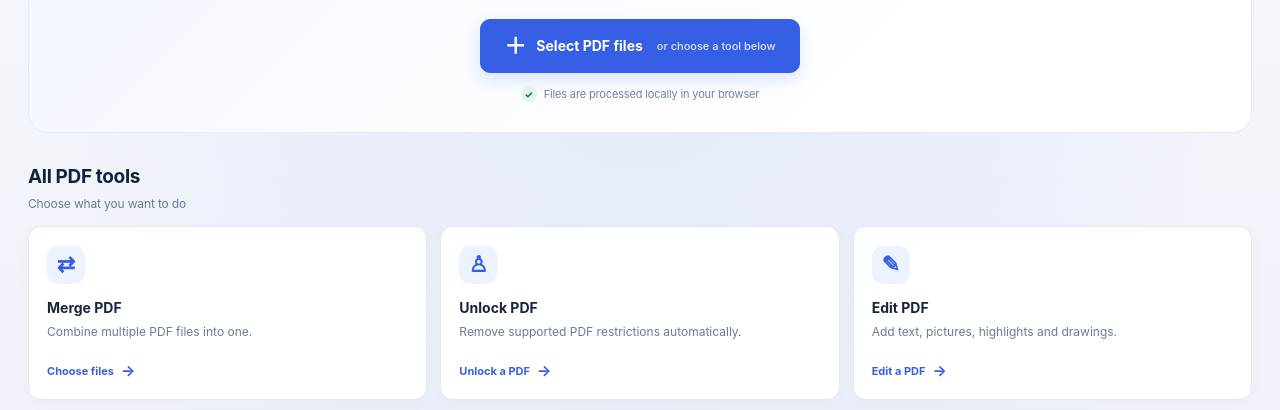
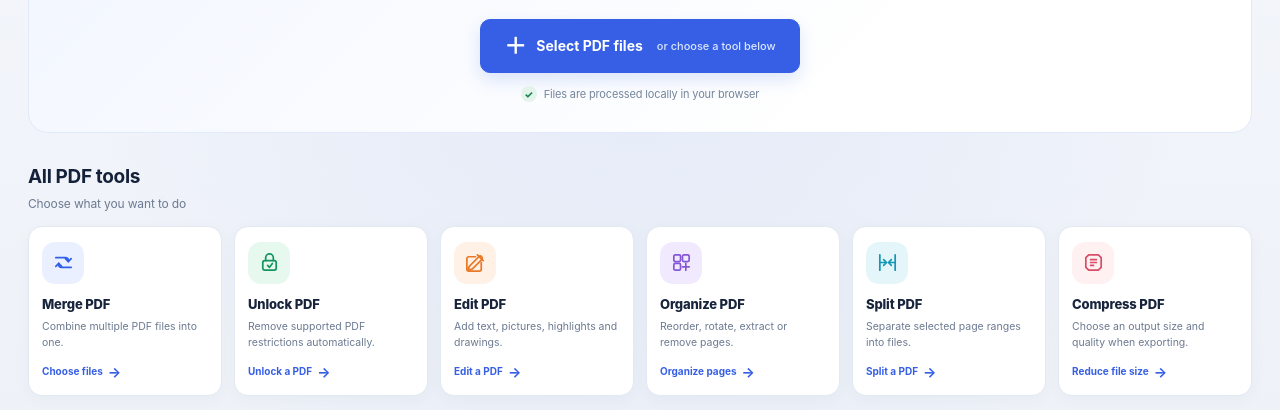
Before and after one commit to hayal05/atlaspdf, a plain HTML site: page pdf-tool-bundle/pdf-tool/index.html in a window 1280 px wide. Shown: the part 338-748 px from the top of the page. Drawn offline with Linux system fonts and the light colour scheme.

Commit message:
Show all PDF tools in one row with modern colorful icons (#42)
* Replace PDF tool glyphs with colorful SVG icons

* Arrange PDF tools in one horizontal row

```diff
--- a/pdf-tool-bundle/pdf-tool/css/home.css
+++ b/pdf-tool-bundle/pdf-tool/css/home.css
@@ -1,31 +1,22 @@
-/* All-in-one tool hub. Keeps the existing AtlasPDF blue-and-white palette. */
-.home-hub{padding:18px 0 34px}
-.home-hub[hidden]{display:none}
+/* All-in-one tool hub: one clean row with colorful, consistent SVG icons. */
+.home-hub{padding:18px 0 34px}.home-hub[hidden]{display:none}
 .home-hero{padding:clamp(28px,5vw,58px) 24px 30px;text-align:center;background:linear-gradient(135deg,#f0f5ff 0%,#fff 72%);border:1px solid #e1eafa;border-radius:20px}
 .home-eyebrow{display:inline-block;margin-bottom:10px;color:var(--blue);font-size:10px;font-weight:800;letter-spacing:1.7px}
 .home-hero h1{max-width:720px;margin:0 auto;color:#18243a;font-size:clamp(28px,4.6vw,43px);line-height:1.12;letter-spacing:-1.5px}
 .home-hero>p{max-width:590px;margin:13px auto 22px;color:#718096;font-size:15px}
 .home-upload{min-height:54px;display:inline-flex;align-items:center;justify-content:center;gap:10px;padding:0 23px;border:1px solid var(--blue);border-radius:10px;background:var(--blue);color:#fff;font-size:14px;font-weight:750;box-shadow:0 7px 17px #2d63e229}
-.home-upload>span{font-size:22px;line-height:1}
-.home-upload small{margin-left:4px;color:#dce7ff;font-size:11px;font-weight:500}
-.home-upload:hover{background:var(--blue-dark)}
-.home-privacy{margin-top:13px;color:#75859b;font-size:11px}
-.home-privacy span{display:inline-grid;place-items:center;width:16px;height:16px;margin-right:4px;border-radius:50%;background:#e4f4eb;color:#16845b;font-size:10px;font-weight:800}
-.home-tools-heading{display:flex;align-items:flex-end;justify-content:space-between;margin:30px 0 13px}
-.home-tools-heading h2{margin:0;font-size:19px;letter-spacing:-.35px}
-.home-tools-heading p{margin:3px 0 0;color:var(--muted);font-size:12px}
-.home-tools{display:grid;grid-template-columns:repeat(3,minmax(0,1fr));gap:13px}
-.home-tool-card{min-width:0;min-height:174px;display:flex;flex-direction:column;align-items:flex-start;padding:19px 18px 16px;border:1px solid var(--line);border-radius:13px;background:#fff;color:var(--text);text-align:left;box-shadow:0 4px 16px rgba(29,53,87,.025);transition:border-color .16s,transform .16s,box-shadow .16s}
-.home-tool-card:hover{transform:translateY(-2px);border-color:#b9cbea;box-shadow:0 9px 23px rgba(29,53,87,.07)}
-.home-tool-icon{width:38px;height:38px;display:grid;place-items:center;margin-bottom:13px;border-radius:11px;background:var(--blue-soft);color:var(--blue);font-size:22px;font-weight:700}
-.home-tool-card strong{font-size:14px;font-weight:750}
-.home-tool-card>span:not(.home-tool-icon){margin-top:5px;color:var(--muted);font-size:12px;line-height:1.5}
-.home-tool-card b{display:flex;align-items:center;gap:7px;margin-top:auto;padding-top:13px;color:var(--blue);font-size:11px;font-weight:750}
-.home-tool-card b i{font-size:15px;font-style:normal;transition:transform .16s}
-.home-tool-card:hover b i{transform:translateX(3px)}
-.home-empty .workspace{padding-top:20px}
-.home-empty #uploadZone,.home-empty .documents-section>.section-heading,.home-empty #empty{display:none!important}
-.home-empty .documents-section{margin-top:0}
-.home-empty .top-actions>#add,.home-empty .top-actions>.quality-control,.home-empty .top-actions>#download{display:none}
-@media(max-width:760px){.home-tools{grid-template-columns:repeat(2,minmax(0,1fr))}.home-tool-card{min-height:166px;padding:16px}.home-hero{padding:34px 17px 25px}.home-hero>p{font-size:13px}.home-upload{width:100%;max-width:320px;flex-wrap:wrap;gap:6px}.home-upload small{width:100%;margin:0 0 0 28px}}
-@media(max-width:390px){.home-tools{gap:9px}.home-tool-card{padding:13px;min-height:170px}}
+.home-upload>span{font-size:22px;line-height:1}.home-upload small{margin-left:4px;color:#dce7ff;font-size:11px;font-weight:500}.home-upload:hover{background:var(--blue-dark)}
+.home-privacy{margin-top:13px;color:#75859b;font-size:11px}.home-privacy span{display:inline-grid;place-items:center;width:16px;height:16px;margin-right:4px;border-radius:50%;background:#e4f4eb;color:#16845b;font-size:10px;font-weight:800}
+.home-tools-heading{display:flex;align-items:flex-end;justify-content:space-between;margin:30px 0 13px}.home-tools-heading h2{margin:0;font-size:19px;letter-spacing:-.35px}.home-tools-heading p{margin:3px 0 0;color:var(--muted);font-size:12px}
+.home-tools{display:grid;grid-template-columns:repeat(6,minmax(0,1fr));gap:12px;width:100%}
+.home-tool-card{min-width:0;min-height:158px;display:flex;flex-direction:column;align-items:flex-start;padding:15px 13px 13px;border:1px solid var(--line);border-radius:14px;background:#fff;color:var(--text);text-align:left;box-shadow:0 4px 16px rgba(29,53,87,.035);transition:border-color .16s,transform .16s,box-shadow .16s}
+.home-tool-card:hover{transform:translateY(-3px);border-color:#b9cbea;box-shadow:0 10px 24px rgba(29,53,87,.09)}
+.home-tool-icon{width:42px;height:42px;display:grid;place-items:center;margin-bottom:11px;border-radius:13px;background:#eaf0ff;color:#315fe8}.home-tool-icon svg{width:23px;height:23px;display:block}
+.home-tool-card:nth-child(2) .home-tool-icon{background:#e7f8ef;color:#15945f}.home-tool-card:nth-child(3) .home-tool-icon{background:#fff1e6;color:#e87926}.home-tool-card:nth-child(4) .home-tool-icon{background:#f1eaff;color:#8656d8}.home-tool-card:nth-child(5) .home-tool-icon{background:#e5f6fb;color:#1596b5}.home-tool-card:nth-child(6) .home-tool-icon{background:#fff0f1;color:#d94d68}
+.home-tool-card strong{font-size:13px;font-weight:780;letter-spacing:-.15px}.home-tool-card>span:not(.home-tool-icon){margin-top:5px;color:var(--muted);font-size:10.5px;line-height:1.45}
+.home-tool-card b{display:flex;align-items:center;gap:5px;margin-top:auto;padding-top:11px;color:var(--blue);font-size:10px;font-weight:750}.home-tool-card b i{font-size:14px;font-style:normal;transition:transform .16s}.home-tool-card:hover b i{transform:translateX(3px)}
+.home-tool-card:focus-visible{outline:3px solid rgba(54,95,229,.28);outline-offset:3px}
+.home-empty .workspace{padding-top:20px}.home-empty #uploadZone,.home-empty .documents-section>.section-heading,.home-empty #empty{display:none!important}.home-empty .documents-section{margin-top:0}.home-empty .top-actions>#add,.home-empty .top-actions>.quality-control,.home-empty .top-actions>#download{display:none}
+@media(max-width:1050px){.home-tools{grid-template-columns:repeat(6,minmax(155px,1fr));overflow-x:auto;padding:2px 2px 12px;scroll-snap-type:x proximity;scrollbar-width:thin}.home-tool-card{scroll-snap-align:start}}
+@media(max-width:760px){.home-hero{padding:34px 17px 25px}.home-hero>p{font-size:13px}.home-upload{width:100%;max-width:320px;flex-wrap:wrap;gap:6px}.home-upload small{width:100%;margin:0 0 0 28px}.home-tools-heading{margin-top:24px}}
+@media(prefers-reduced-motion:reduce){.home-tool-card,.home-tool-card b i{transition:none!important}}
--- a/pdf-tool-bundle/pdf-tool/index.html
+++ b/pdf-tool-bundle/pdf-tool/index.html
@@ -41,13 +41,13 @@
       <div class="home-privacy"><span aria-hidden="true">✓</span> Files are processed locally in your browser</div>
     </div>
     <div class="home-tools-heading"><div><h2>All PDF tools</h2><p>Choose what you want to do</p></div></div>
-    <div class="home-tools">
-      <button class="home-tool-card" type="button" data-home-tool="merge"><span class="home-tool-icon">⇄</span><strong>Merge PDF</strong><span>Combine multiple PDF files into one.</span><b>Choose files <i>→</i></b></button>
-      <button class="home-tool-card" type="button" data-home-tool="unlock"><span class="home-tool-icon">♙</span><strong>Unlock PDF</strong><span>Remove supported PDF restrictions automatically.</span><b>Unlock a PDF <i>→</i></b></button>
-      <button class="home-tool-card" type="button" data-home-tool="edit"><span class="home-tool-icon">✎</span><strong>Edit PDF</strong><span>Add text, pictures, highlights and drawings.</span><b>Edit a PDF <i>→</i></b></button>
-      <button class="home-tool-card" type="button" data-home-tool="organize"><span class="home-tool-icon">▤</span><strong>Organize PDF</strong><span>Reorder, rotate, extract or remove pages.</span><b>Organize pages <i>→</i></b></button>
-      <button class="home-tool-card" type="button" data-home-tool="split"><span class="home-tool-icon">✂</span><strong>Split PDF</strong><span>Separate selected page ranges into files.</span><b>Split a PDF <i>→</i></b></button>
-      <button class="home-tool-card" type="button" data-home-tool="compress"><span class="home-tool-icon">⇩</span><strong>Compress PDF</strong><span>Choose an output size and quality when exporting.</span><b>Reduce file size <i>→</i></b></button>
+    <div class="home-tools" aria-label="PDF tools">
+      <button class="home-tool-card" type="button" data-home-tool="merge"><span class="home-tool-icon" aria-hidden="true"><svg viewBox="0 0 24 24" fill="none" stroke="currentColor" stroke-width="1.8" stroke-linecap="round" stroke-linejoin="round"><path d="M4 7h10a3 3 0 0 1 3 3v1"/><path d="m14 8 3 3 3-3"/><path d="M20 17H10a3 3 0 0 1-3-3v-1"/><path d="m10 16-3-3-3 3"/></svg></span><strong>Merge PDF</strong><span>Combine multiple PDF files into one.</span><b>Choose files <i aria-hidden="true">→</i></b></button>
+      <button class="home-tool-card" type="button" data-home-tool="unlock"><span class="home-tool-icon" aria-hidden="true"><svg viewBox="0 0 24 24" fill="none" stroke="currentColor" stroke-width="1.8" stroke-linecap="round" stroke-linejoin="round"><rect x="5" y="10" width="14" height="10" rx="2"/><path d="M8 10V7a4 4 0 1 1 8 0v3"/><path d="m10 15 2 2 3-4"/></svg></span><strong>Unlock PDF</strong><span>Remove supported PDF restrictions automatically.</span><b>Unlock a PDF <i aria-hidden="true">→</i></b></button>
+      <button class="home-tool-card" type="button" data-home-tool="edit"><span class="home-tool-icon" aria-hidden="true"><svg viewBox="0 0 24 24" fill="none" stroke="currentColor" stroke-width="1.8" stroke-linecap="round" stroke-linejoin="round"><path d="m14 4 6 6"/><path d="M4 20l4.5-1 10-10a2.1 2.1 0 0 0-3-3l-10 10L4 20Z"/><path d="M12 6H5a2 2 0 0 0-2 2v11a2 2 0 0 0 2 2h11a2 2 0 0 0 2-2v-7"/></svg></span><strong>Edit PDF</strong><span>Add text, pictures, highlights and drawings.</span><b>Edit a PDF <i aria-hidden="true">→</i></b></button>
+      <button class="home-tool-card" type="button" data-home-tool="organize"><span class="home-tool-icon" aria-hidden="true"><svg viewBox="0 0 24 24" fill="none" stroke="currentColor" stroke-width="1.8" stroke-linecap="round" stroke-linejoin="round"><rect x="4" y="4" width="7" height="7" rx="1.5"/><rect x="13" y="4" width="7" height="7" rx="1.5"/><rect x="4" y="13" width="7" height="7" rx="1.5"/><path d="M16.5 13v7m-3.5-3.5h7"/></svg></span><strong>Organize PDF</strong><span>Reorder, rotate, extract or remove pages.</span><b>Organize pages <i aria-hidden="true">→</i></b></button>
+      <button class="home-tool-card" type="button" data-home-tool="split"><span class="home-tool-icon" aria-hidden="true"><svg viewBox="0 0 24 24" fill="none" stroke="currentColor" stroke-width="1.8" stroke-linecap="round" stroke-linejoin="round"><path d="M4 4v16M20 4v16"/><path d="M4 12h6m4 0h6"/><path d="m8 9 3 3-3 3m8-6-3 3 3 3"/></svg></span><strong>Split PDF</strong><span>Separate selected page ranges into files.</span><b>Split a PDF <i aria-hidden="true">→</i></b></button>
+      <button class="home-tool-card" type="button" data-home-tool="compress"><span class="home-tool-icon" aria-hidden="true"><svg viewBox="0 0 24 24" fill="none" stroke="currentColor" stroke-width="1.8" stroke-linecap="round" stroke-linejoin="round"><path d="M7 4h10l3 3v10l-3 3H7l-3-3V7l3-3Z"/><path d="M9 9h6m-6 3h6m-6 3h3"/></svg></span><strong>Compress PDF</strong><span>Choose an output size and quality when exporting.</span><b>Reduce file size <i aria-hidden="true">→</i></b></button>
     </div>
   </section>
     <section id="uploadZone" class="upload-zone" aria-label="Upload PDF files">
```
